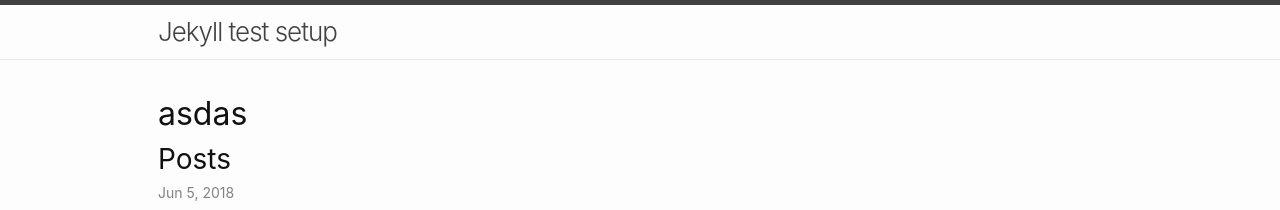
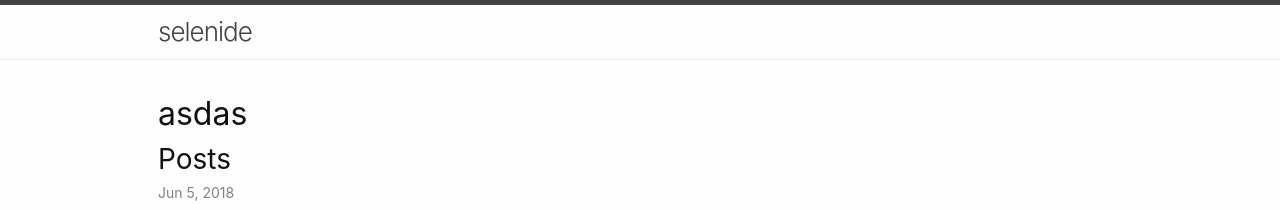
Before and after one commit to vinogradoff/jekyll_test, a Jekyll site: the page built from index.md, in a window 1280 px wide. Shown: the top 210 px of the page. Built offline with Jekyll 4.4.1, drawn with Linux system fonts in a browser that asks for light colours.

Commit message:
update config

```diff
--- a/_config.yml
+++ b/_config.yml
@@ -13,7 +13,7 @@
 # you will see them accessed via {{ site.title }}, {{ site.email }}, and so on.
 # You can create any custom variable you would like, and they will be accessible
 # in the templates via {{ site.myvariable }}.
-title: Jekyll test setup
+title: selenide
 email: your-email@example.com
 description: >- # this means to ignore newlines until "baseurl:"
   Write an awesome description for your new site here. You can edit this
--- a/_config_dev.yml
+++ b/_config_dev.yml
@@ -23,7 +23,7 @@
 # jekyll build --config _config.yml,_config_dev.yml --watch --drafts
 # bundle exec jekyll serve --config _config.yml,_config_dev.yml --drafts
 
-title: Jekyll test setup
+title: selenide
 email: your-email@example.com
 description: >- # this means to ignore newlines until "baseurl:"
   Write an awesome description for your new site here. You can edit this
```
